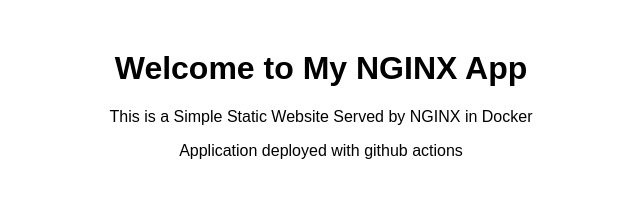
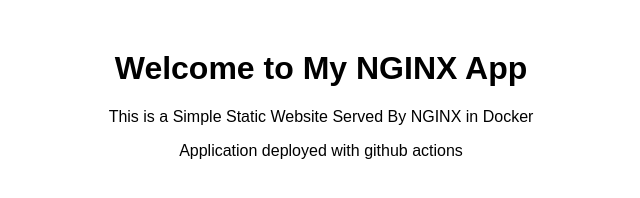
Before and after one commit to YashPradhan77/ECS-FARGATE, a plain HTML site: page nginx/index.html in a window 1280 px wide. Shown: the full height of the page, 319-959 px from the left. Drawn offline with Linux system fonts and the light colour scheme.

Commit message:
initial commit

```diff
--- a/nginx/index.html
+++ b/nginx/index.html
@@ -8,7 +8,7 @@
 </head>
 <body>
     <h1>Welcome to My NGINX App</h1>
-    <p>This is a Simple Static Website Served by NGINX in Docker</p>
+    <p>This is a Simple Static Website Served By NGINX in Docker</p>
     <p>Application deployed with github actions</p>
 </body>
 </html>
```
Also changed, not shown: 1 other file.
